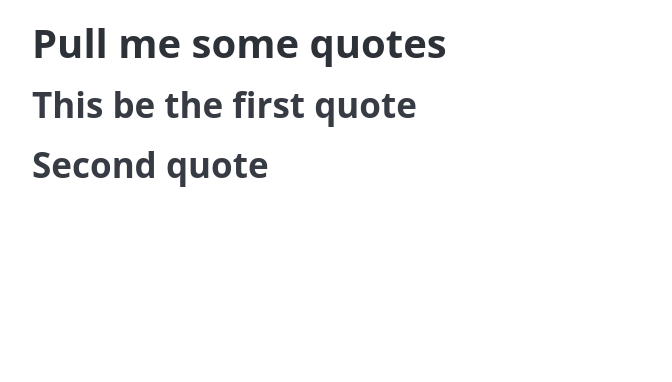
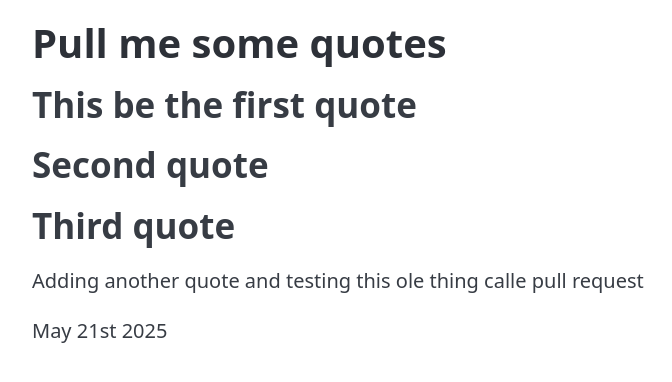
Before and after one commit to gocodogo/test_pull, a plain HTML site: page index.html in a window 1280 px wide. Shown: the whole page, without its empty margins (8-680 px from the left). Drawn offline with nearby package versions, Linux system fonts and the light colour scheme.

Commit message:
add qoute three

```diff
--- a/index.html
+++ b/index.html
@@ -11,6 +11,9 @@
         <h1>Pull me some quotes</h1>
         <h2>This be the first quote</h2>
         <h2>Second quote</h2>
+        <h2>Third quote</h2>
+        <p>Adding another quote and testing this ole thing calle pull request</p>
+        <p>May 21st 2025</p>
     </main>
 
 </body>
```
